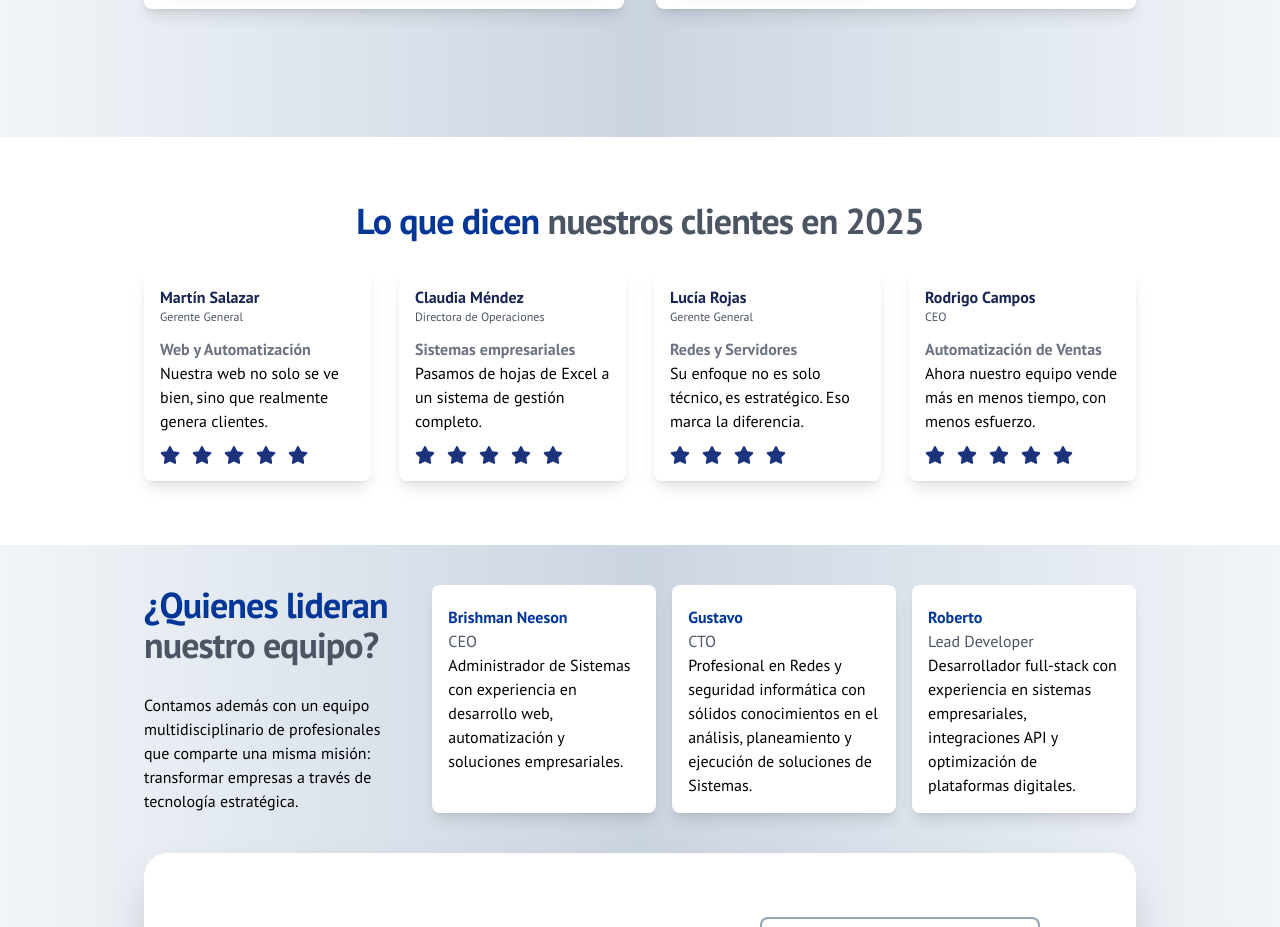
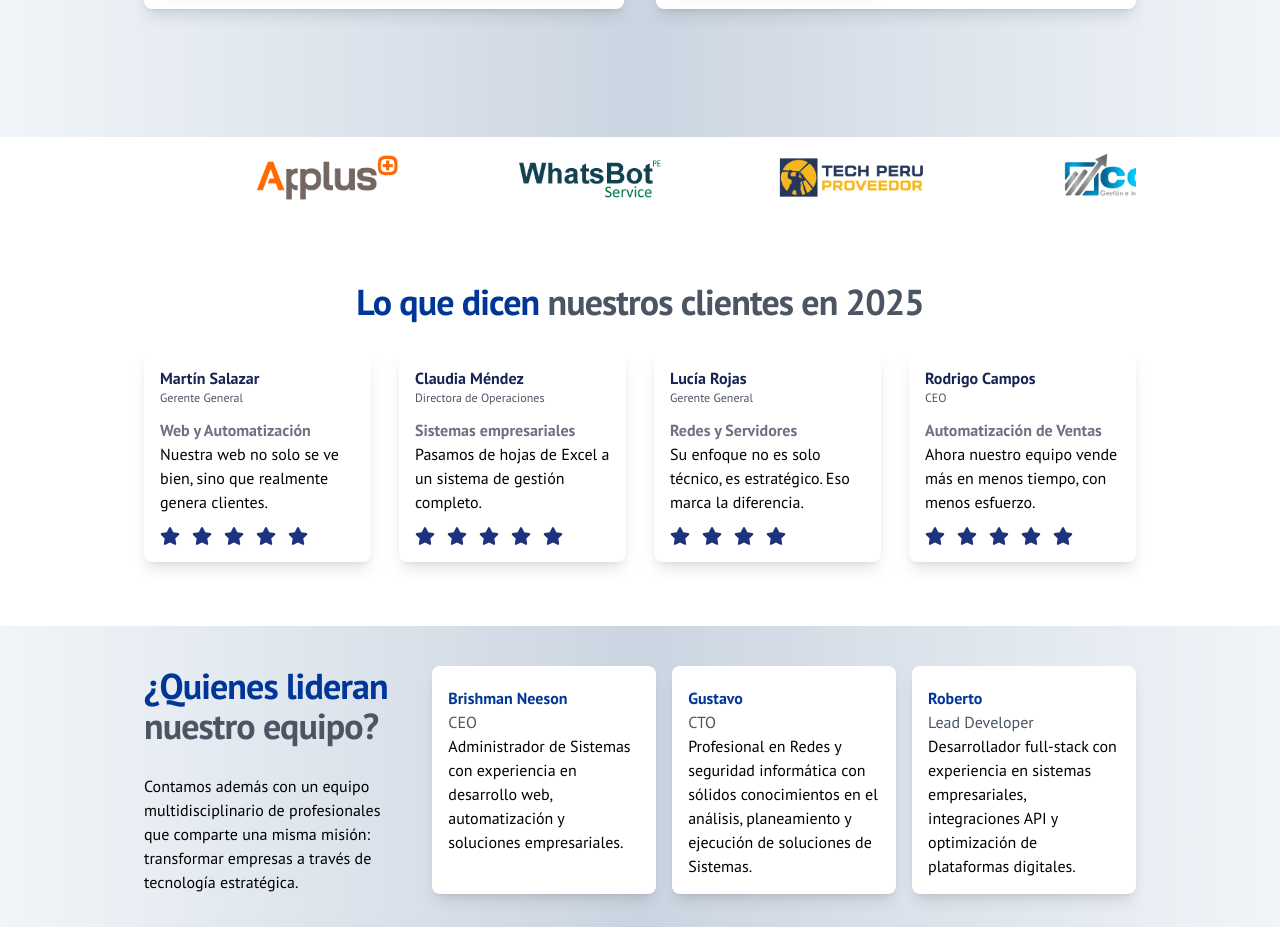
Before and after one commit to BrishmanCL/brishmancl, a Next.js app: page / in a window 1280 px wide. Shown: the part 1695-2622 px from the top of the page. Built offline with nearby package versions, Linux system fonts and the light colour scheme.

Commit message:
home update
section clients

```diff
--- a/src/app/_sections/clientsCompanies.tsx
+++ b/src/app/_sections/clientsCompanies.tsx
@@ -1,8 +1,8 @@
 'use client'
 
-import { motion } from 'framer-motion'
-import Image from 'next/image'
-
+import { motion } from 'framer-motion';
+import Image from 'next/image';
+import Wrapper from "@/app/_components/wrapper";
 const logos = [
   '/images/clients/Cano-Contratista-S.A.C. - Cliente.png',
   '/images/clients/Applus - Cliente.png',
@@ -13,6 +13,8 @@ const logos = [
 
 export default function ClientsCompanies() {
   return (
+    <section className='bg-white py-2'>
+      <Wrapper>
         <div className="overflow-hidden w-full">
           <motion.div
             className="flex gap-28 max-md:gap-14"
@@ -37,5 +39,7 @@ export default function ClientsCompanies() {
             ))}
           </motion.div>
         </div>
+      </Wrapper>
+    </section>
   )
 }
--- a/src/app/page.tsx
+++ b/src/app/page.tsx
@@ -8,6 +8,7 @@ import ButtonLink from "@/app/_components/ButtonLink";
 import type { Metadata } from 'next';
 import FloatingWhatsApp from "@/app/ui/elements/floatingWhatsApp";
 import { LocalBusinessInstance } from "../app/_schemas/localBusiness";
+import ClientsCompanies from "@/app/_sections/clientsCompanies";
 
 const floatingMessage = "¡Hola BrishmanCL! Estoy buscando ayuda para digitalizar mi negocio y vi que ofrecen páginas web, sistemas y marketing. ¿Podemos conversar?";
 
@@ -56,6 +57,7 @@ export default function Home() {
           </div>
         </div>
         <Services />
+        <ClientsCompanies />
         <TrustSocialProof />
         <OurTeam />
         <FormSection></FormSection>
--- a/src/app/paginas-web-empresas-lima/page.tsx
+++ b/src/app/paginas-web-empresas-lima/page.tsx
@@ -105,11 +105,9 @@ export default function PaginaWeb() {
                     </div>
                 </Wrapper>
             </section>
-            <section className="bg-white py-2">
-                <Wrapper>
-                    <ClientsCompanies/>
-                </Wrapper>
-            </section>
+
+            <ClientsCompanies />
+
             <section className="text-slate-700 py-12 bg-white">
                 <Wrapper>
                     <div className="">
```
Lines whose indentation alone changed are shown as unchanged.
